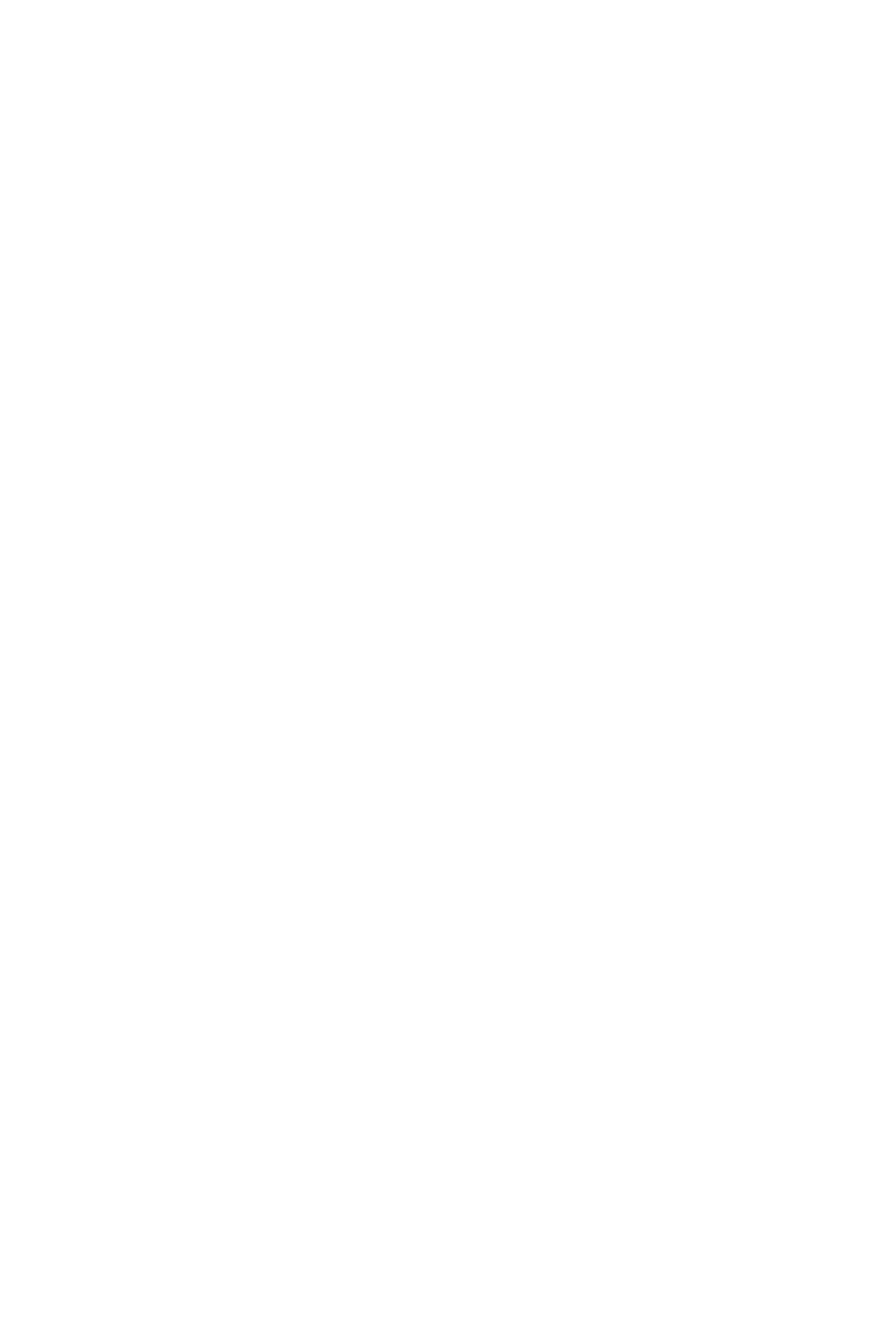
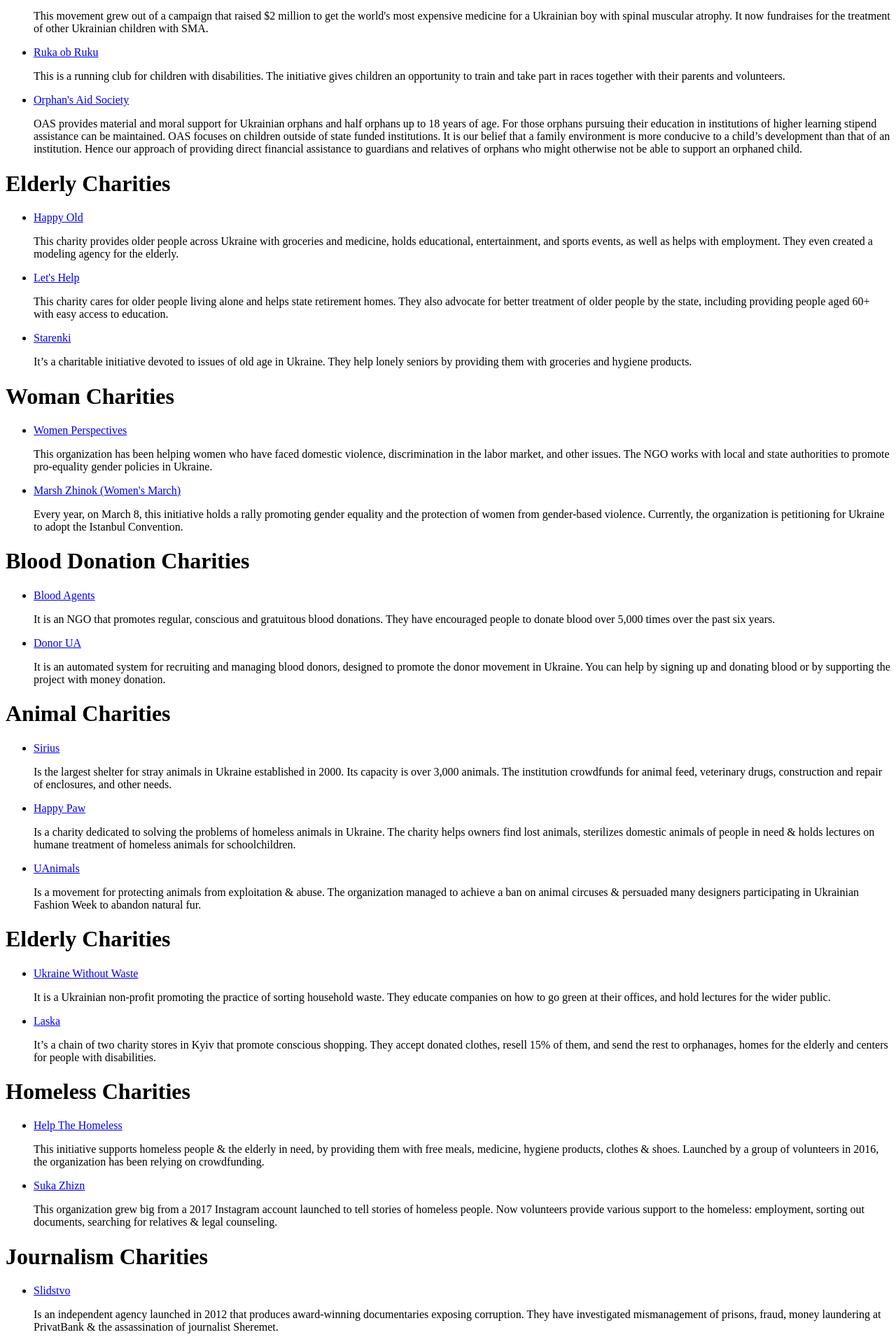
Before and after one commit to brianross93/warchatter, a React (Create React App) app: page /charities in a window 1280 px wide. Shown: the part 840-2760 px from the top of the page at 70% size. Before the commit the page ends 800 px from the top, so only its background shows below. Built offline with nearby package versions, Linux system fonts and the light colour scheme.

Commit message:
displayed all sections of charity json file

```diff
--- a/src/components/routes/charities/charitiesList/CharitiesList.js
+++ b/src/components/routes/charities/charitiesList/CharitiesList.js
@@ -3,7 +3,9 @@ import Charities from './charities.json'
 
 export default function CharitiesList() {
   return (
+    <>
     <div className="CharitiesList">
+      <h1>War Effort Charities</h1>
       <ul>
         {Charities.charities.map((charity, i ) => (
           <li key={i}>
@@ -13,5 +15,131 @@ export default function CharitiesList() {
         ))}
       </ul>
     </div>
+    <div className="ChildrenCharities">
+      <h1>Children Charities</h1>
+      <ul>
+        {Charities.children.map((charity, i ) => (
+          <li key={i}>
+            <a href={charity.link}>{charity.title}</a>
+            <p>{charity.description}</p>
+          </li>
+        ))}
+      </ul>
+    </div>
+    <div className="ElderlyCharities">
+      <h1>Elderly Charities</h1>
+      <ul>
+        {Charities.elderly.map((charity, i ) => (
+          <li key={i}>
+            <a href={charity.link}>{charity.title}</a>
+            <p>{charity.description}</p>
+          </li>
+        ))}
+      </ul>
+    </div>
+    <div className="WomanCharities">
+      <h1>Woman Charities</h1>
+      <ul>
+        {Charities.women.map((charity, i ) => (
+          <li key={i}>
+            <a href={charity.link}>{charity.title}</a>
+            <p>{charity.description}</p>
+          </li>
+        ))}
+      </ul>
+    </div>
+    <div className="BloodCharities">
+      <h1>Blood Donation Charities</h1>
+      <ul>
+        {Charities.blood.map((charity, i ) => (
+          <li key={i}>
+            <a href={charity.link}>{charity.title}</a>
+            <p>{charity.description}</p>
+          </li>
+        ))}
+      </ul>
+    </div>
+
+    <div className="AnimalCharities">
+      <h1>Animal Charities</h1>
+      <ul>
+        {Charities.animals.map((charity, i ) => (
+          <li key={i}>
+            <a href={charity.link}>{charity.title}</a>
+            <p>{charity.description}</p>
+          </li>
+        ))}
+      </ul>
+    </div>
+    <div className="environmentCharities">
+      <h1>Elderly Charities</h1>
+      <ul>
+        {Charities.environment.map((charity, i ) => (
+          <li key={i}>
+            <a href={charity.link}>{charity.title}</a>
+            <p>{charity.description}</p>
+          </li>
+        ))}
+      </ul>
+    </div>
+
+<div className="HomelessCharities">
+      <h1>Homeless Charities</h1>
+      <ul>
+        {Charities.homeless.map((charity, i ) => (
+          <li key={i}>
+            <a href={charity.link}>{charity.title}</a>
+            <p>{charity.description}</p>
+          </li>
+        ))}
+      </ul>
+    </div>
+<div className="JorunalCharities">
+      <h1>Journalism Charities</h1>
+      <ul>
+        {Charities.journalism.map((charity, i ) => (
+          <li key={i}>
+            <a href={charity.link}>{charity.title}</a>
+            <p>{charity.description}</p>
+          </li>
+        ))}
+      </ul>
+    </div>
+
+<div className="HeritageCharitites">
+      <h1>Heritage Charities</h1>
+      <ul>
+        {Charities.heritage.map((charity, i ) => (
+          <li key={i}>
+            <a href={charity.link}>{charity.title}</a>
+            <p>{charity.description}</p>
+          </li>
+        ))}
+      </ul>
+    </div>
+<div className="CovidCharities">
+      <h1>Covid Charities</h1>
+      <ul>
+        {Charities.covid.map((charity, i ) => (
+          <li key={i}>
+            <a href={charity.link}>{charity.title}</a>
+            <p>{charity.description}</p>
+          </li>
+        ))}
+      </ul>
+    </div>
+<div className="OtherCharities">
+      <h1>Other Charities</h1>
+      <ul>
+        {Charities.other.map((charity, i ) => (
+          <li key={i}>
+            <a href={charity.link}>{charity.title}</a>
+            <p>{charity.description}</p>
+          </li>
+        ))}
+      </ul>
+    </div>
+
+    </>
   );
 }
--- a/src/components/routes/charities/charitiesList/charities.json
+++ b/src/components/routes/charities/charitiesList/charities.json
@@ -31,7 +31,7 @@
       "link": "https://www.blue-yellow.lt/lt/"
     }
   ],
-  "For Children": [
+  "children": [
     {
       "title": "Tabletochki",
       "description": "This foundation has been supporting children with cancer for 10 years. They procure medicines, equipment, and arrange overseas treatment, among other things.",
@@ -53,7 +53,7 @@
       "link": "http://www.oasukraine.org/"
     }
   ],
-  "For The Elderly": [
+  "elderly": [
     {
       "title": "Happy Old",
       "description": "This charity provides older people across Ukraine with groceries and medicine, holds educational, entertainment, and sports events, as well as helps with employment. They even created a modeling agency for the elderly.",
@@ -70,7 +70,7 @@
       "link": "https://starenki.com.ua/"
     }
   ],
-  "For Women": [
+  "women": [
     {
       "title": "Women Perspectives",
       "description": "This organization has been helping women who have faced domestic violence, discrimination in the labor market, and other issues. The NGO works with local and state authorities to promote pro-equality gender policies in Ukraine.",
@@ -82,7 +82,7 @@
       "link": "https://marsh-zhinok.com.ua/"
     }
   ],
-  "For Blood Donation": [
+  "blood": [
     {
       "title": "Blood Agents",
       "description": "It is an NGO that promotes regular, conscious and gratuitous blood donations. They have encouraged people to donate blood over 5,000 times over the past six years.",
@@ -94,7 +94,7 @@
       "link": "https://www.donor.ua/"
     }
   ],
-  "For Animals": [
+  "animals": [
     {
       "title": "Sirius",
       "description": "Is the largest shelter for stray animals in Ukraine established in 2000. Its capacity is over 3,000 animals. The institution crowdfunds for animal feed, veterinary drugs, construction and repair of enclosures, and other needs.",
@@ -111,7 +111,7 @@
       "link": "https://www.facebook.com/UAnimals.official/"
     }
   ],
-  "For The Enviornment": [
+  "environment": [
     {
       "title": "Ukraine Without Waste",
       "description": "It is a Ukrainian non-profit promoting the practice of sorting household waste. They educate companies on how to go green at their offices, and hold lectures for the wider public.",
@@ -123,7 +123,7 @@
       "link": "https://laskastore.com/"
     }
   ],
-  "For The Homeless": [
+  "homeless": [
     {
       "title": "Help The Homeless",
       "description": "This initiative supports homeless people & the elderly in need, by providing them with free meals, medicine, hygiene products, clothes & shoes. Launched by a group of volunteers in 2016, the organization has been relying on crowdfunding.",
@@ -135,7 +135,7 @@
       "link": "https://t.co/oBWjKmjs0a"
     }
   ],
-  "For Investigative Journalism": [
+  "journalism": [
     {
       "title": "Slidstvo",
       "description": "Is an independent agency launched in 2012 that produces award-winning documentaries exposing corruption. They have investigated mismanagement of prisons, fraud, money laundering at PrivatBank & the assassination of journalist Sheremet.",
@@ -152,7 +152,7 @@
       "link": "https://zaborona.com/"
     }
   ],
-  "Preserve Ukranian Cultural Heritage": [
+  "heritage": [
     {
       "title": "Parkhomivka Museum",
       "description": "The museum, located in a small village in eastern Kharkiv Oblast, is an 18th-century villa that offers a permanent collection of exhibits by artists as iconic as Picasso, Malevich & Manet. You can support it by coming & buying a ticket.",
@@ -169,7 +169,7 @@
       "link": "https://www.facebook.com/groups/342879319403810/?ref=share"
     }
   ],
-  "Helping With COVID": [
+  "covid": [
     {
       "title": "Svoyi",
       "description": "Svoyi gives free oxygen concentrators to people who contracted COVID & can’t be hospitalized due to personal circumstances or when hospitals are overflowing. It also helps those discharged too early in favour of patients in more serious conditions.",
@@ -181,7 +181,7 @@
       "link": "http://monstrov.org/"
     }
   ],
-  "Other Charities": [
+  "other": [
     {
       "title": "The Chabad Center",
       "description": "The Jewish community in Ukraine is in need of your assistance during these dire times. As the threat of war intensifies, Mishpacha Chabad Odessa is preparing to support the hundreds of Jews who are unable to evacuate the country including orphans, students, and Holocaust survivors. Preparations are also underway to absorb Jewish refugees from the surrounding regions of Kharkiv, Kiev, and Dnieper. $500,000 in donations are urgently needed to purchase medical gear, protective equipment, and basic necessities such as clothes and sleeping bags. Money is also needed to help stock emergency shelters with several tons of cereal, buckwheat, sugar, rice, flour and other non-perishable staples. These donations will also help defray the costs of additional security personnel arriving from Israel to help protect the Jewish community.",
--- a/src/components/routes/recordings/recordingsList/RecordingsList.js
+++ b/src/components/routes/recordings/recordingsList/RecordingsList.js
@@ -5,6 +5,14 @@ export default function RecordingsList() {
   return (
     <div className="RecordingsList">
       <h1>List</h1>
+      <ul>
+        {recordings.map((recording, i) => (
+          <li key={i}>
+            <a href={recording.link}>{recording.title}</a>
+            <p>{recording.time}</p>
+          </li>
+        ))}
+      </ul>
     </div>
   );
 }
```
